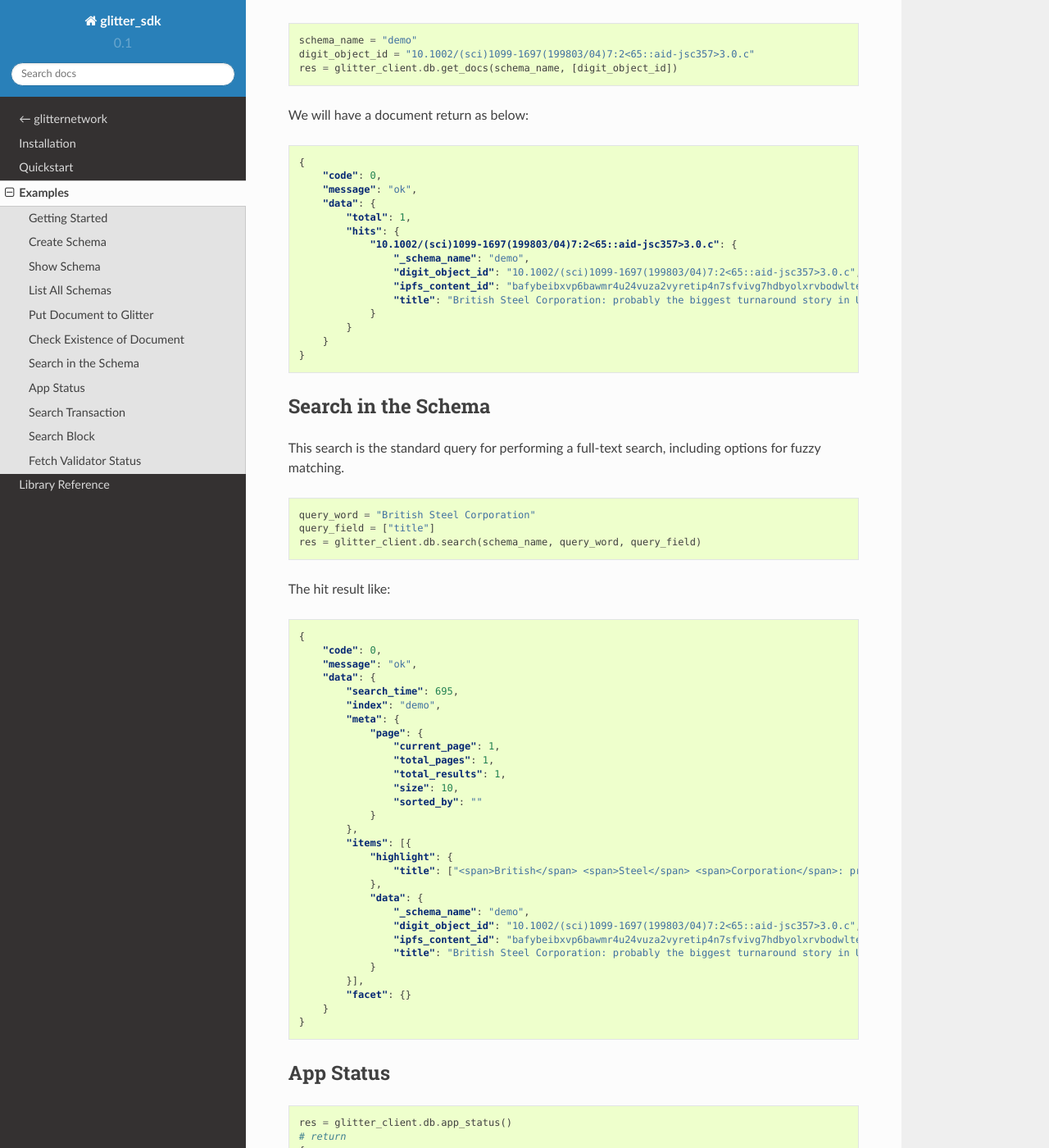
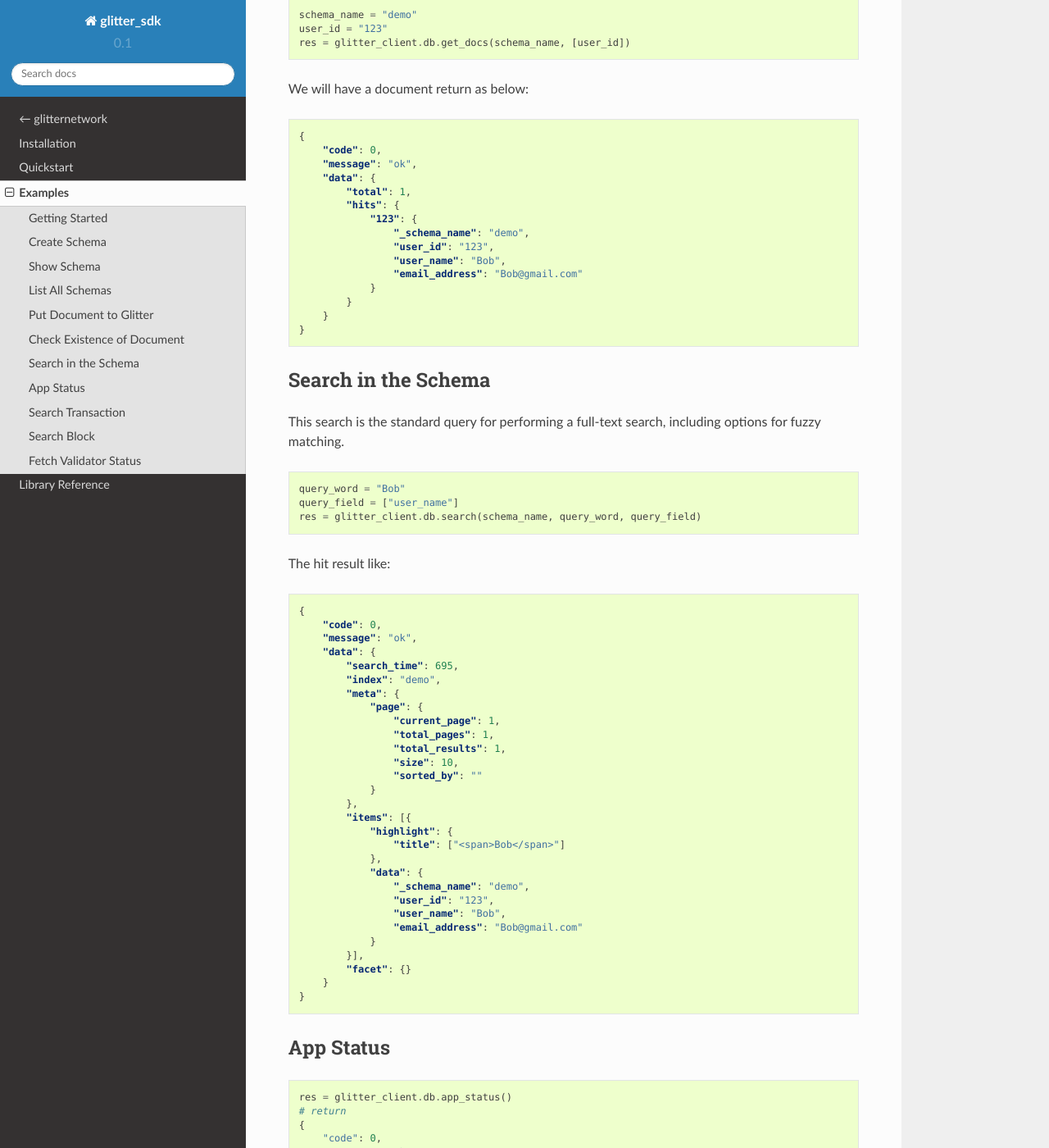
Before and after one commit to rongbin666/glitter-sdk-py, a Sphinx documentation site: the page built from docs/examples.rst, in a window 1280 px wide and 1400 px high, scrolled down 3724 px. Shown: the whole window at 82% size. Built offline with Sphinx 7.4.7 and the Read the Docs theme 2.0.0, drawn with Linux system fonts in a browser that asks for light colours; some of the changed text lies outside the part shown.

Commit message:
Modify the documents as suggested by @augustzms

```diff
--- a/docs/examples.rst
+++ b/docs/examples.rst
@@ -1,6 +1,3 @@
-Let's replace the examples with
-AddressBook {user_name, user_id, email_address}.
-
 .. _examples:
 
 ====================
@@ -38,7 +35,7 @@ Create Schema
     schema_name="demo"
     fields = [
         {
-            "name": "digit_object_id",
+            "name": "user_id",
             "type": "string",
             "primary": "true",
             "index": {
@@ -46,16 +43,17 @@ Create Schema
             }
         },
         {
-            "name": "title",
+            "name": "user_name",
             "type": "string",
             "index": {
                 "type": "text"
             }
         },
         {
-            "name": "ipfs_content_id",
+            "name": "email_address",
             "type": "string",
             "index": {
+                "type": "text",
                 "index": "false"
             }
         }
@@ -103,20 +101,20 @@ if success:
                 "index": {
                     "type": "keyword"
                 },
-                "name": "digit_object_id",
+                "name": "user_id",
                 "primary": "true",
                 "type": "string"
             }, {
                 "index": {
                     "type": "text"
                 },
-                "name": "title",
+                "name": "user_name",
                 "type": "string"
             }, {
                 "index": {
                     "index": "false"
                 },
-                "name": "ipfs_content_id",
+                "name": "email_address",
                 "type": "string"
             }],
             "name": "demo",
@@ -149,20 +147,20 @@ List All Schemas
                     "index": {
                         "type": "keyword"
                     },
-                    "name": "digit_object_id",
+                    "name": "user_id",
                     "primary": "true",
                     "type": "string"
                 }, {
                     "index": {
                         "type": "text"
                     },
-                    "name": "title",
+                    "name": "user_name",
                     "type": "string"
                 }, {
                     "index": {
                         "index": "false"
                     },
-                    "name": "ipfs_content_id",
+                    "name": "email_address",
                     "type": "string"
                 }],
                 "name": "demo",
@@ -180,9 +178,9 @@ For example:
 .. code-block:: python
 
     demo_doc = {
-        "digit_object_id": "10.1002/(sci)1099-1697(199803/04)7:2<65::aid-jsc357>3.0.c",
-        "title": "British Steel Corporation: probably the biggest turnaround story in UK industrial history",
-        "ipfs_content_id": "bafybeibxvp6bawmr4u24vuza2vyretip4n7sfvivg7hdbyolxrvbodwlte"
+        "user_id": "123",
+        "user_name": "Bob",
+        "email_address": "Bob@gmail.com"
     }
     res = glitter_client.db.put_doc(schema_name, demo_doc)
 
@@ -214,8 +212,8 @@ Query by primary key of the document, for example:digit_object_id.
 .. code-block:: python
 
     schema_name = "demo"
-    digit_object_id = "10.1002/(sci)1099-1697(199803/04)7:2<65::aid-jsc357>3.0.c"
-    res = glitter_client.db.get_docs(schema_name, [digit_object_id])
+    user_id = "123"
+    res = glitter_client.db.get_docs(schema_name, [user_id])
 
 We will have a document return as below:
 
@@ -227,11 +225,11 @@ We will have a document return as below:
         "data": {
             "total": 1,
             "hits": {
-                "10.1002/(sci)1099-1697(199803/04)7:2<65::aid-jsc357>3.0.c": {
+                "123": {
                     "_schema_name": "demo",
-                    "digit_object_id": "10.1002/(sci)1099-1697(199803/04)7:2<65::aid-jsc357>3.0.c",
-                    "ipfs_content_id": "bafybeibxvp6bawmr4u24vuza2vyretip4n7sfvivg7hdbyolxrvbodwlte",
-                    "title": "British Steel Corporation: probably the biggest turnaround story in UK industrial history"
+                    "user_id": "123",
+                    "user_name": "Bob",
+                    "email_address": "Bob@gmail.com"
                 }
             }
         }
@@ -244,8 +242,8 @@ This search is the standard query for performing a full-text search, including o
 
 .. code-block:: python
 
-    query_word = "British Steel Corporation"
-    query_field = ["title"]
+    query_word = "Bob"
+    query_field = ["user_name"]
     res = glitter_client.db.search(schema_name, query_word, query_field)
 
 The hit result like:
@@ -269,13 +267,13 @@ The hit result like:
             },
             "items": [{
                 "highlight": {
-                    "title": ["<span>British</span> <span>Steel</span> <span>Corporation</span>: probably the biggest turnaround story in UK industrial history"]
+                    "title": ["<span>Bob</span>"]
                 },
                 "data": {
                     "_schema_name": "demo",
-                    "digit_object_id": "10.1002/(sci)1099-1697(199803/04)7:2<65::aid-jsc357>3.0.c",
-                    "ipfs_content_id": "bafybeibxvp6bawmr4u24vuza2vyretip4n7sfvivg7hdbyolxrvbodwlte",
-                    "title": "British Steel Corporation: probably the biggest turnaround story in UK industrial history"
+                    "user_id": "123",
+                    "user_name": "Bob",
+                    "email_address": "Bob@gmail.com"
                 }
             }],
             "facet": {}
@@ -298,10 +296,6 @@ App Status
                 "demo": {
                     "count": 3,
                     "last_update_time": "2022-04-04T08:00:27.617071816Z"
-                },
-                "rss": {
-                    "count": 12385,
-                    "last_update_time": "2022-04-04T12:04:52.704777642Z"
                 }
             }
         }
```
Also changed, not shown: docs/quickstart.rst (+7 -6 lines), 5 other files.
